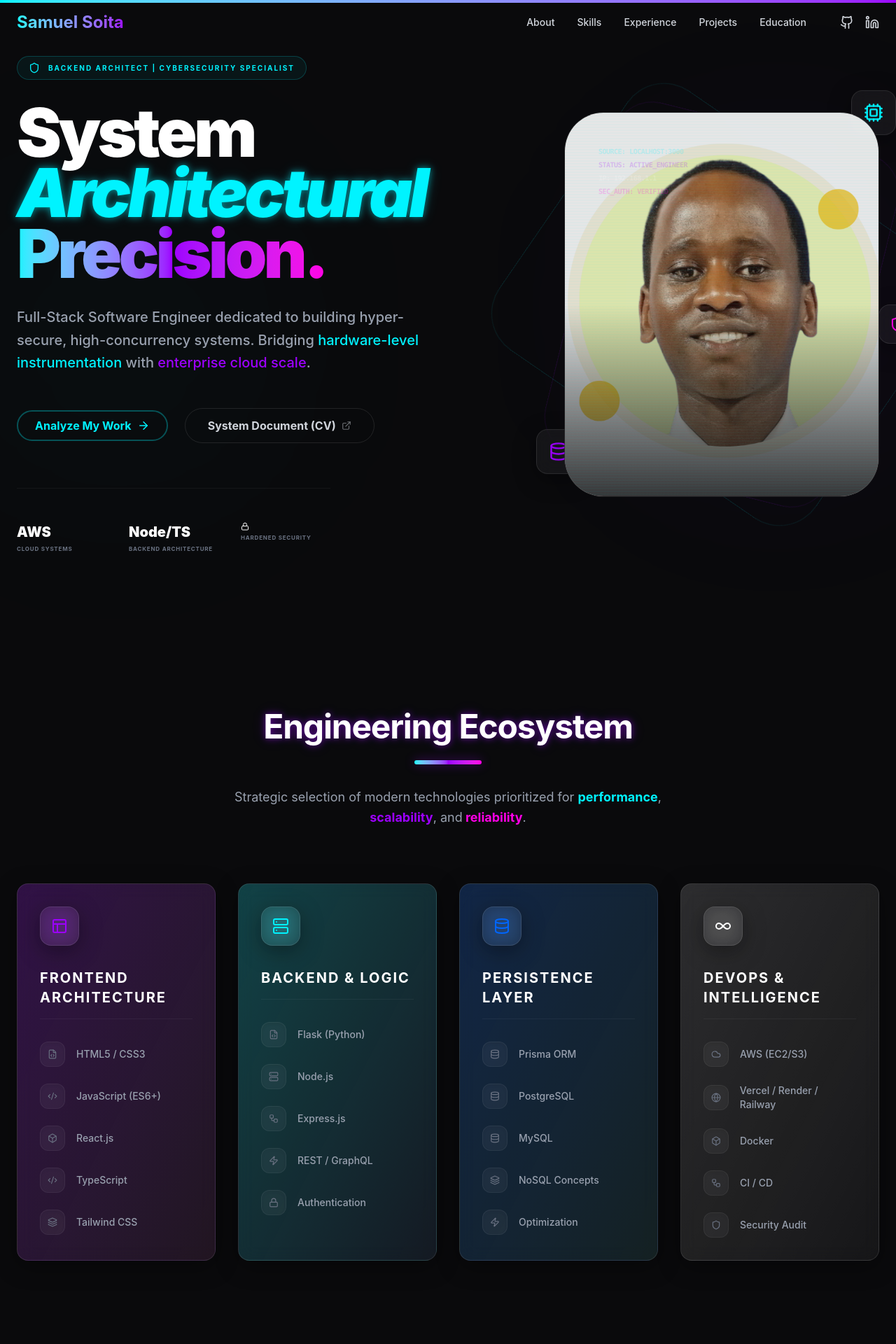
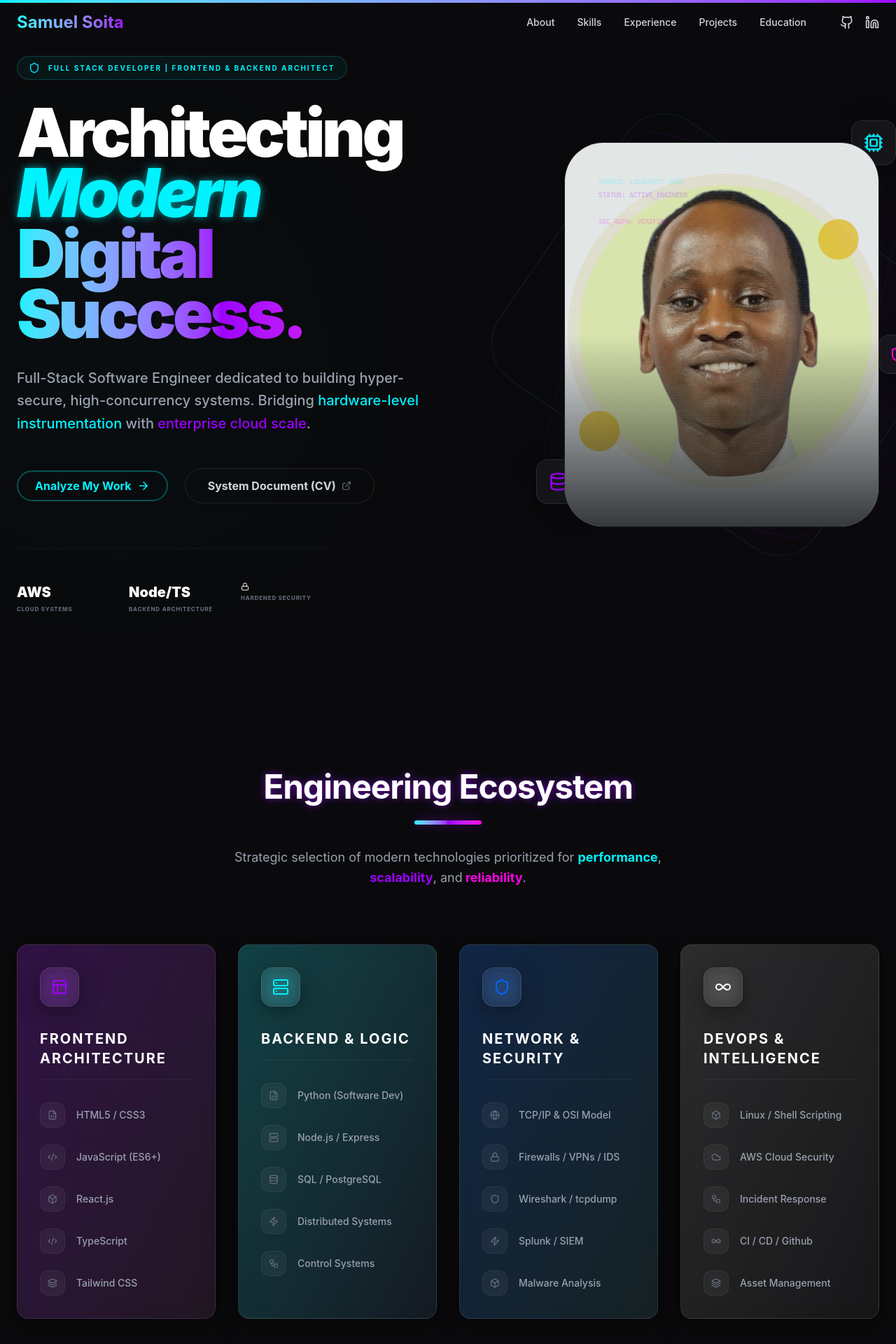
Before and after one commit to Samuel-soita/MYPORTFOLIO, a React (Vite) app: page / in a window 1280 px wide. Shown: the top 1920 px of the page at 70% size. Built offline with nearby package versions, Linux system fonts and the light colour scheme.

Commit message:
Update professional titles, hero headline, detailed experience, and certifications

```diff
--- a/index.html
+++ b/index.html
@@ -4,7 +4,7 @@
     <meta charset="UTF-8" />
     <link rel="icon" type="image/svg+xml" href="/vite.svg" />
     <meta name="viewport" content="width=device-width, initial-scale=1.0" />
-    <title>samportfolio</title>
+    <title>Samuel Soita | Full Stack Developer & Architect</title>
   </head>
   <body>
     <div id="root"></div>
--- a/src/components/Education.tsx
+++ b/src/components/Education.tsx
@@ -12,13 +12,13 @@ const education = [
         institution: 'University of Nairobi',
         degree: 'BSc. Microprocessor & Instrumentation Technology',
         period: 'Sept 2019 – Jun 2023',
-        focus: 'Data Structures, Operating Systems, Computer Security, Embedded Systems, Mobile Communication, Control Systems, Distributed Systems, Satellites & GSM'
+        focus: 'Modern Physics (Nuclear/Atomic), Materials Science, Electricity & Magnetism, Statistical Physics, Antenna Theory, Physical Optics, Signal Recovery & Processing, Control Systems, Mathematical Physics, Microwaves, Database Systems, Distributed Systems, Operating Systems, Data Structures & Algorithms, Mobile communication, Computer security, and Embedded Systems.'
     }
 ];
 
 const certifications = [
-    'Google Cybersecurity Certificate',
-    'Networks and Network Security (Coursera)',
+    'Google Cybersecurity Certificate | April 2024',
+    'Introduction to Cybersecurity | CISCO | April 2024',
     'African Management Institute (AMI) Program',
     'Software Development Certificate (Moringa School)'
 ];
--- a/src/components/Experience.tsx
+++ b/src/components/Experience.tsx
@@ -46,11 +46,12 @@ const experiences = [
         period: 'Jun 2022 – Sep 2022',
         location: 'Bungoma, Kenya',
         description: [
-            'Assisted in maintaining IT systems, diagnosing software/network issues, and managing databases.',
-            'Supported data automation initiatives, digital record management, and user training.',
-            'Documented workflows and improved efficiency of internal ICT operations.'
+            'Orchestrated the successful installation of WiFi networks, significantly improving communication efficiency within government offices.',
+            'Managed a team to update Windows operating systems from 7 to 10, ensuring compliance with modern software standards.',
+            'Collaborated with IT technicians to diagnose and resolve complex network issues promptly, reducing downtime.',
+            'Identified and implemented preventive measures to mitigate potential network vulnerabilities, enhancing system security.'
         ],
-        tags: ['System Admin', 'Networking', 'Troubleshooting']
+        tags: ['Network Optimization', 'OS Migration', 'System Security', 'Troubleshooting']
     }
 ];
 
--- a/src/components/Hero.tsx
+++ b/src/components/Hero.tsx
@@ -20,15 +20,34 @@ export const Hero = () => {
                 >
                     <div className="inline-flex items-center space-x-3 px-4 py-2 rounded-full border border-holographic-cyan/20 bg-holographic-cyan/5 mb-8">
                         <Shield size={16} className="text-holographic-cyan" />
-                        <span className="text-[10px] font-bold tracking-[0.2em] uppercase text-holographic-cyan">Backend Architect | Cybersecurity Specialist</span>
+                        <span className="text-[10px] font-bold tracking-[0.2em] uppercase text-holographic-cyan">Full Stack Developer | Frontend & Backend Architect</span>
                     </div>
 
                     <h1 className="text-6xl md:text-8xl font-black mb-8 leading-[0.9] tracking-tighter">
-                        System <br />
-                        <span className="text-holographic-cyan neon-text-cyan italic">Architectural</span> <br />
-                        <span className="bg-gradient-to-r from-holographic-cyan via-holographic-purple to-holographic-pink bg-clip-text text-transparent">
-                            Precision.
-                        </span>
+                        <motion.span
+                            initial={{ opacity: 0, y: 20 }}
+                            animate={{ opacity: 1, y: 0 }}
+                            transition={{ duration: 0.6, delay: 0.2 }}
+                            className="block"
+                        >
+                            Architecting
+                        </motion.span>
+                        <motion.span
+                            initial={{ opacity: 0, y: 20 }}
+                            animate={{ opacity: 1, y: 0 }}
+                            transition={{ duration: 0.6, delay: 0.4 }}
+                            className="text-holographic-cyan neon-text-cyan italic block"
+                        >
+                            Modern
+                        </motion.span>
+                        <motion.span
+                            initial={{ opacity: 0, y: 20 }}
+                            animate={{ opacity: 1, y: 0 }}
+                            transition={{ duration: 0.6, delay: 0.6 }}
+                            className="bg-gradient-to-r from-holographic-cyan via-holographic-purple to-holographic-pink bg-clip-text text-transparent block"
+                        >
+                            Digital Success.
+                        </motion.span>
                     </h1>
 
                     <p className="text-gray-400 text-lg md:text-xl mb-12 max-w-xl mx-auto lg:mx-0 leading-relaxed font-medium">
@@ -38,14 +57,15 @@ export const Hero = () => {
                     </p>
 
                     <div className="flex flex-col sm:flex-row items-center justify-center lg:justify-start gap-6">
-                        <motion.button
+                        <motion.a
                             whileHover={{ scale: 1.05 }}
                             whileTap={{ scale: 0.95 }}
+                            href="#projects"
                             className="holographic-button group w-full sm:w-auto flex items-center justify-center"
                         >
                             Analyze My Work
                             <ArrowRight size={18} className="ml-2 group-hover:translate-x-1 transition-transform" />
-                        </motion.button>
+                        </motion.a>
                         <motion.button
                             whileHover={{ backgroundColor: 'rgba(255,255,255,0.05)' }}
                             className="px-8 py-3 rounded-full border border-white/10 transition-all font-bold text-gray-300 w-full sm:w-auto flex items-center justify-center"
--- a/src/components/Skills.tsx
+++ b/src/components/Skills.tsx
@@ -24,23 +24,23 @@ const techGroups = [
         title: 'Backend & Logic',
         icon: <Server className="text-holographic-cyan" />,
         skills: [
-            { name: 'Flask (Python)', icon: <FileCode size={14} /> },
-            { name: 'Node.js', icon: <Server size={14} /> },
-            { name: 'Express.js', icon: <Workflow size={14} /> },
-            { name: 'REST / GraphQL', icon: <Zap size={14} /> },
-            { name: 'Authentication', icon: <Lock size={14} /> }
+            { name: 'Python (Software Dev)', icon: <FileCode size={14} /> },
+            { name: 'Node.js / Express', icon: <Server size={14} /> },
+            { name: 'SQL / PostgreSQL', icon: <Database size={14} /> },
+            { name: 'Distributed Systems', icon: <Zap size={14} /> },
+            { name: 'Control Systems', icon: <Workflow size={14} /> }
         ],
         gradient: 'from-holographic-cyan/20 to-holographic-blue/5'
     },
     {
-        title: 'Persistence Layer',
-        icon: <Database className="text-holographic-blue" />,
+        title: 'Network & Security',
+        icon: <Shield className="text-holographic-blue" />,
         skills: [
-            { name: 'Prisma ORM', icon: <Database size={14} /> },
-            { name: 'PostgreSQL', icon: <Database size={14} /> },
-            { name: 'MySQL', icon: <Database size={14} /> },
-            { name: 'NoSQL Concepts', icon: <Layers size={14} /> },
-            { name: 'Optimization', icon: <Zap size={14} /> }
+            { name: 'TCP/IP & OSI Model', icon: <Globe size={14} /> },
+            { name: 'Firewalls / VPNs / IDS', icon: <Lock size={14} /> },
+            { name: 'Wireshark / tcpdump', icon: <Shield size={14} /> },
+            { name: 'Splunk / SIEM', icon: <Zap size={14} /> },
+            { name: 'Malware Analysis', icon: <Box size={14} /> }
         ],
         gradient: 'from-holographic-blue/20 to-holographic-cyan/5'
     },
@@ -48,11 +48,11 @@ const techGroups = [
         title: 'DevOps & Intelligence',
         icon: <Infinity className="text-white" />,
         skills: [
-            { name: 'AWS (EC2/S3)', icon: <Cloud size={14} /> },
-            { name: 'Vercel / Render / Railway', icon: <Globe size={14} /> },
-            { name: 'Docker', icon: <Box size={14} /> },
-            { name: 'CI / CD', icon: <Workflow size={14} /> },
-            { name: 'Security Audit', icon: <Shield size={14} /> }
+            { name: 'Linux / Shell Scripting', icon: <Box size={14} /> },
+            { name: 'AWS Cloud Security', icon: <Cloud size={14} /> },
+            { name: 'Incident Response', icon: <Workflow size={14} /> },
+            { name: 'CI / CD / Github', icon: <Infinity size={14} /> },
+            { name: 'Asset Management', icon: <Layers size={14} /> }
         ],
         gradient: 'from-white/10 to-transparent'
     }
```
